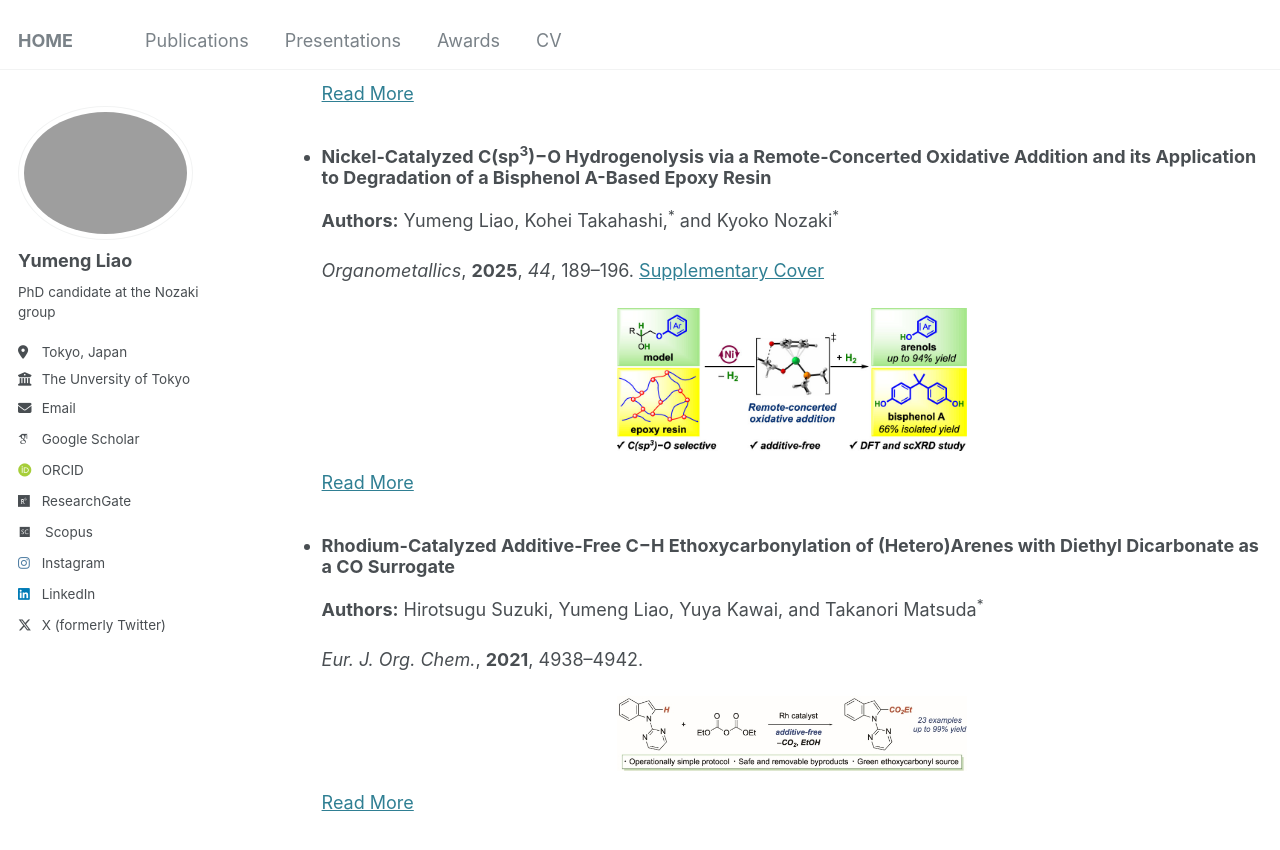
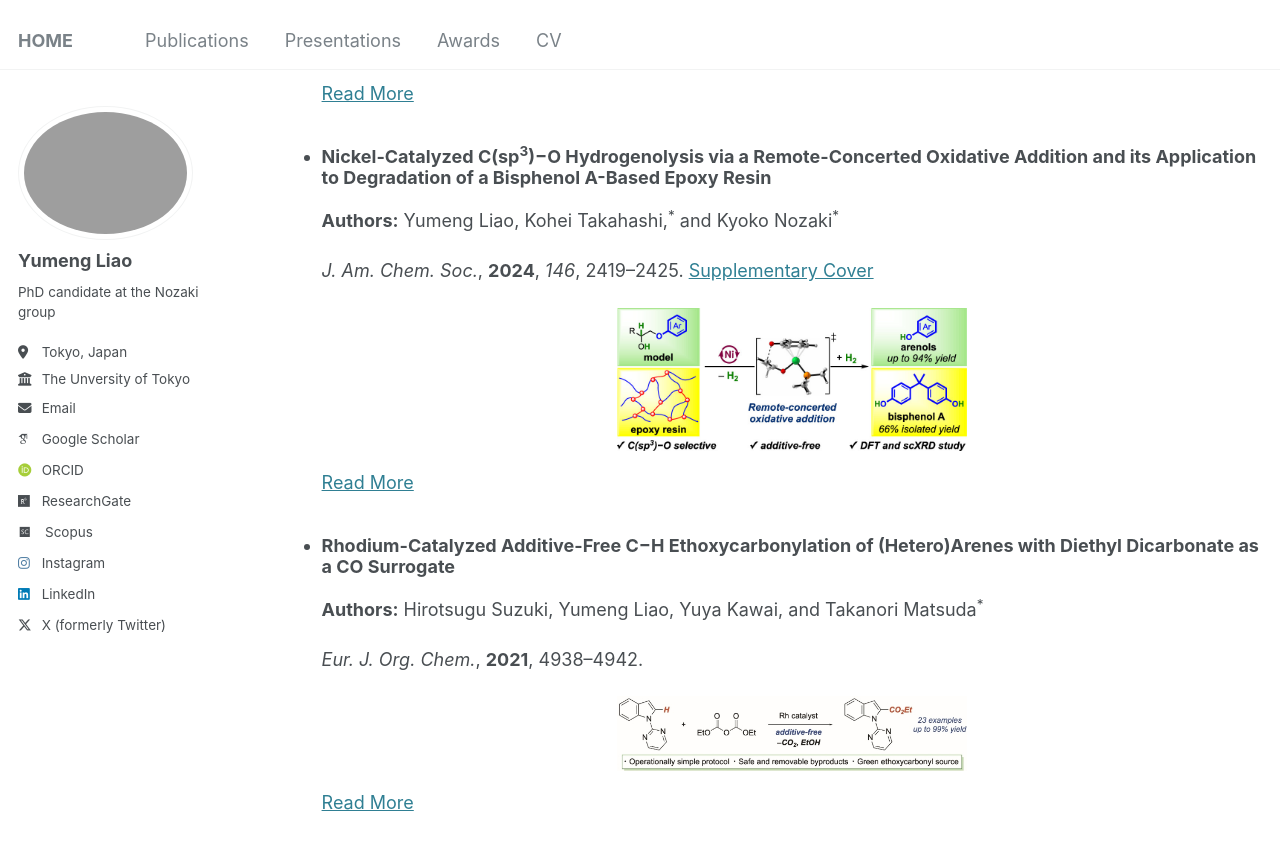
Before and after one commit to liaoym0610/academic, a Jekyll site: the page built from _pages/publications.html, in a window 1280 px wide and 900 px high, scrolled down 731 px. Shown: the top 850 px of the window. Built offline with Jekyll 4.4.1, drawn with Linux system fonts in a browser that asks for light colours; some web fonts are replaced.

Commit message:
Update publications.yml

```diff
--- a/_data/publications.yml
+++ b/_data/publications.yml
@@ -1,6 +1,6 @@
 - title: "Degradation of Epoxy Resins in Water for Recovery of Small Organic Molecules: The Use of Platinum Catalyst under Hydrothermal Conditions"
   authors: "Yumeng Liao,<sup>†</sup> Satomi Hosokawa,<sup>†</sup> (equal contribution) Kohei Takahashi,<sup>*</sup> Shintaro Nakagawa, Naoko Yoshie, Yuki Yamasaki,<sup>*</sup> Kyoko Nozaki<sup>*</sup>"
-  description: "<i>ResearchSquare</i>(preprint), 10.21203/rs.3.rs-5298299/v1."
+  description: "<i>ResearchSquare</i> (preprint), 10.21203/rs.3.rs-5298299/v1."
   link: "https://doi.org/10.21203/rs.3.rs-5298299/v1"
 
 
@@ -12,7 +12,7 @@
 
 - title: "Nickel-Catalyzed C(sp<sup>3</sup>)−O Hydrogenolysis via a Remote-Concerted Oxidative Addition and its Application to Degradation of a Bisphenol A-Based Epoxy Resin"
   authors: "Yumeng Liao, Kohei Takahashi,<sup>*</sup> and Kyoko Nozaki<sup>*</sup>"
-  description: "<i>Organometallics</i>, <strong>2025</strong>, <i>44</i>, 189–196. <a href='https://pubs.acs.org/cms/10.1021/jacsat.2024.146.issue-4/asset/jacsat.2024.146.issue-4.xlargecover-2.jpg' target='_blank'>Supplementary Cover</a>"
+  description: "<i>J. Am. Chem. Soc.</i>, <strong>2024</strong>, <i>146</i>, 2419–2425. <a href='https://pubs.acs.org/cms/10.1021/jacsat.2024.146.issue-4/asset/jacsat.2024.146.issue-4.xlargecover-2.jpg' target='_blank'>Supplementary Cover</a>"
   link: "https://doi.org/10.1021/jacs.3c09061"
   image: "https://liaoym0610.github.io/academic/images/images_large_ja3c09061_0011.jpeg"
 
```
